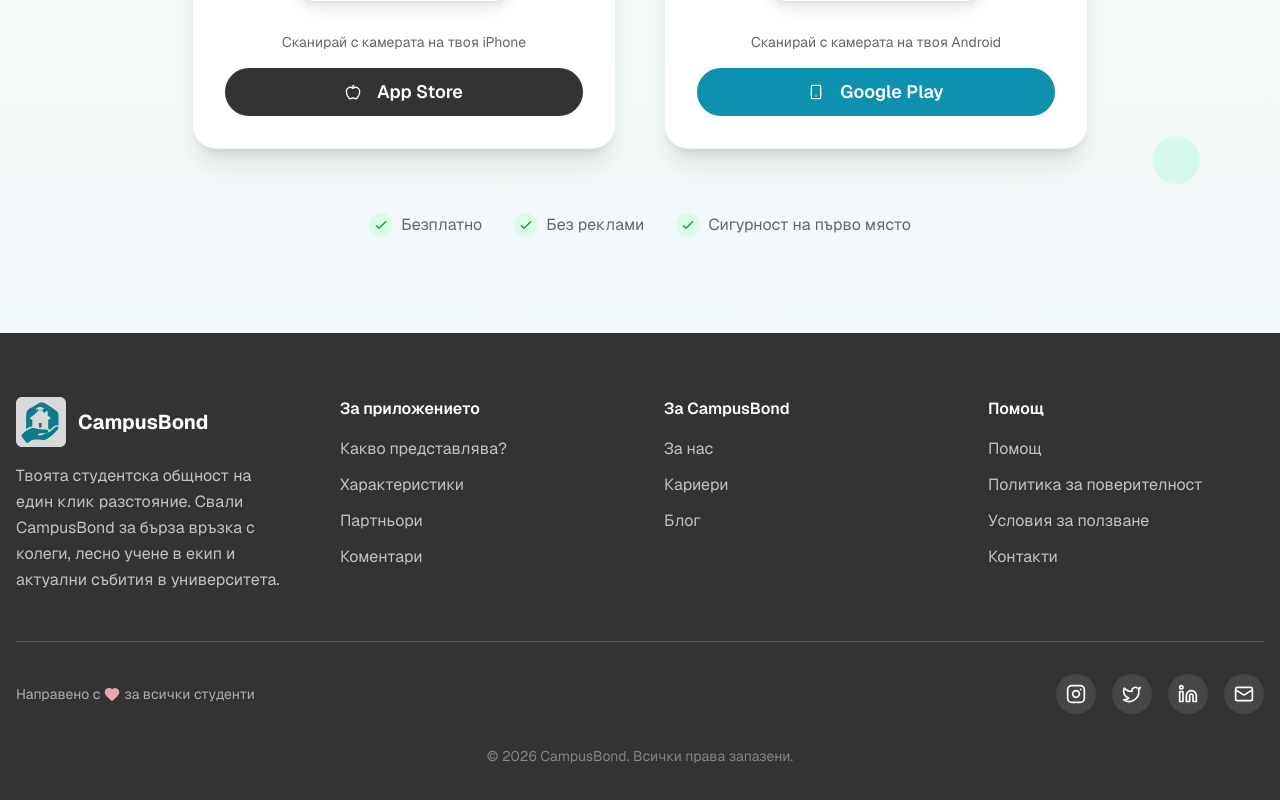
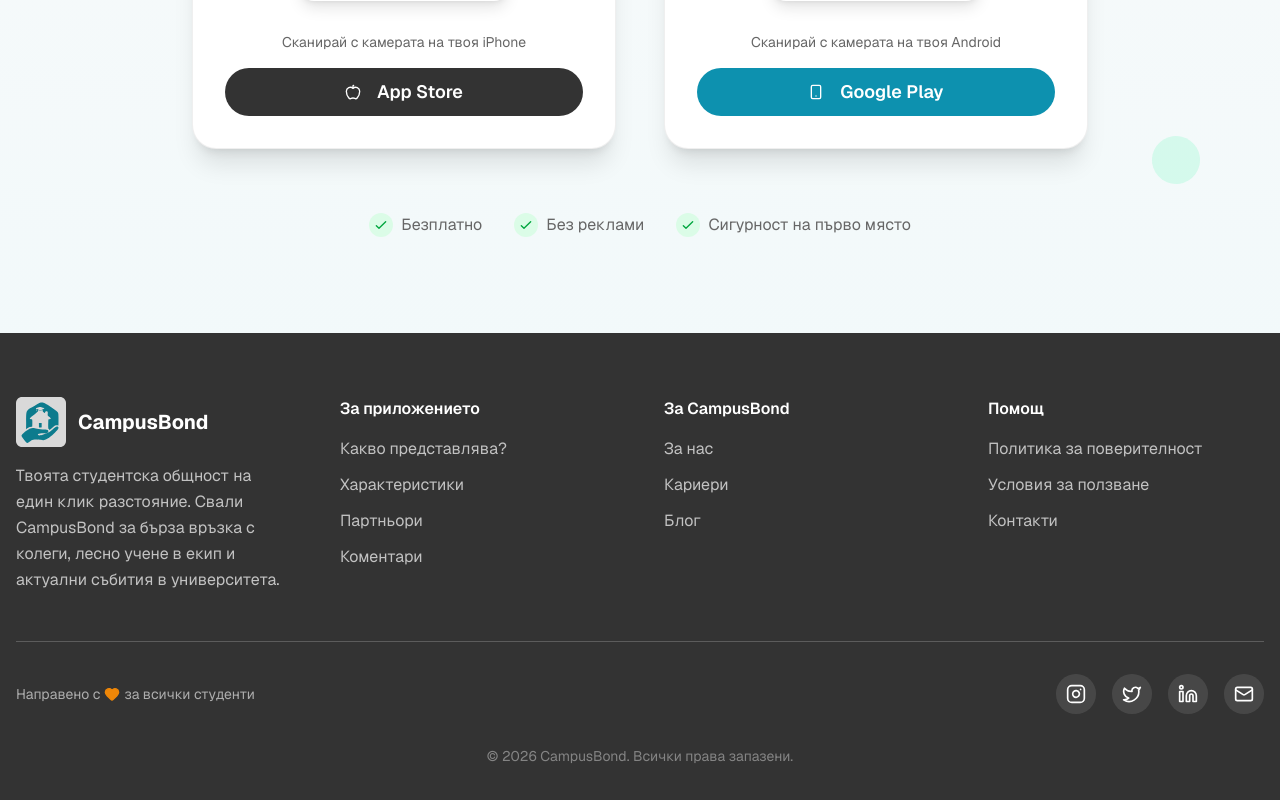
Before and after one commit to iva7777/CampusBond-Landing-Page, a Next.js app: page / in a window 1280 px wide. Shown: the part 3373-4173 px from the top of the page. Built offline with nearby package versions, Linux system fonts and the light colour scheme.

Commit message:
change footer links

```diff
--- a/components/landing/footer.tsx
+++ b/components/landing/footer.tsx
@@ -23,9 +23,9 @@
             <h4 className="font-semibold text-card mb-4">За приложението</h4>
             <ul className="space-y-3 text-card/70">
               <li><a href="#" className="hover:text-primary transition-colors">Какво представлява?</a></li>
-              <li><a href="#" className="hover:text-primary transition-colors">Характеристики</a></li>
+              <li><a href="#features" className="hover:text-primary transition-colors">Характеристики</a></li>
               <li><a href="#" className="hover:text-primary transition-colors">Партньори</a></li>
-              <li><a href="#" className="hover:text-primary transition-colors">Коментари</a></li>
+              <li><a href="#testimonials" className="hover:text-primary transition-colors">Коментари</a></li>
             </ul>
           </div>
 
@@ -43,7 +43,6 @@
           <div>
             <h4 className="font-semibold text-card mb-4">Помощ</h4>
             <ul className="space-y-3 text-card/70">
-              <li><a href="#" className="hover:text-primary transition-colors">Помощ</a></li>
               <li><a href="#" className="hover:text-primary transition-colors">Политика за поверителност</a></li>
               <li><a href="#" className="hover:text-primary transition-colors">Условия за ползване</a></li>
               <li><a href="#" className="hover:text-primary transition-colors">Контакти</a></li>
@@ -53,7 +52,7 @@
 
         <div className="border-t border-card/20 pt-8 flex flex-col md:flex-row justify-between items-center gap-4">
           <p className="text-card/60 text-sm flex items-center gap-1">
-            Направено с <Heart className="w-4 h-4 text-[#E8A8B3] fill-[#E8A8B3]" /> за всички студенти
+            Направено с <Heart className="w-4 h-4 text-[#ef8708] fill-[#ef8708]" /> за всички студенти
           </p>
 
           <div className="flex items-center gap-4">
```
